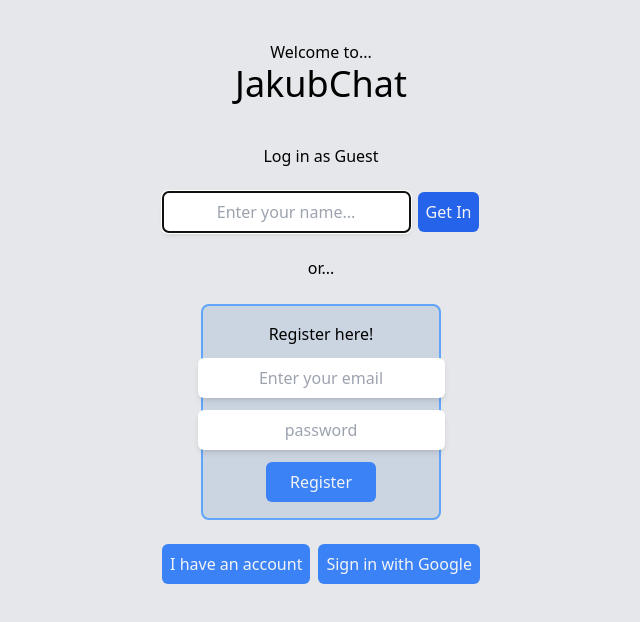
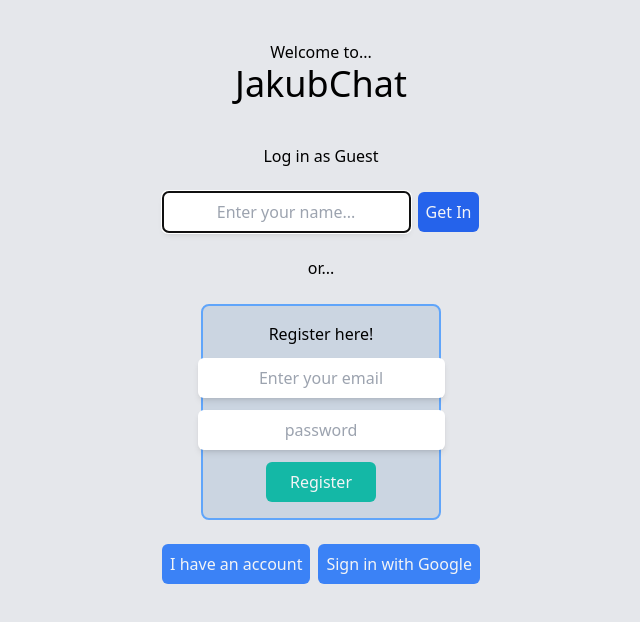
Before and after one commit to pecet3/amber-chat, a React (Vite) app: page / in a window 1280 px wide. Shown: the top 622 px of the page, without its empty margins (319-959 px from the left). Built offline with nearby package versions, Linux system fonts and the light colour scheme; no server answers; what prettier-plugin-tailwindcss would draw is missing.

Commit message:
implemented hook

```diff
--- a/src/components/Auth/Register.tsx
+++ b/src/components/Auth/Register.tsx
@@ -7,6 +7,7 @@ import {
 } from "firebase/auth";
 import Cookies from "universal-cookie";
 import Context, { TContext } from "../../ChatContext";
+import { useGetAvatar } from "../useGetAvatar";
 const cookies = new Cookies();
 
 export const Register: React.FC = () => {
@@ -17,6 +18,7 @@ export const Register: React.FC = () => {
   });
   const { setIsAuth, user, setUser } = React.useContext(Context) as TContext;
   const [isClicked, setIsClicked] = React.useState(false);
+  const { avatar, getAvatar } = useGetAvatar();
 
   const registerOnChange = (e: React.ChangeEvent<HTMLInputElement>): void => {
     setRegisterInput({
@@ -44,6 +46,7 @@ export const Register: React.FC = () => {
     try {
       updateProfile(auth.currentUser as User, {
         displayName: registerInput.name,
+        photoURL: avatar.message,
       });
       setIsAuth(true);
     } catch (err: any) {
@@ -62,10 +65,11 @@ export const Register: React.FC = () => {
               registerInput.email.length < 6 ||
               registerInput.password.length < 6
             )
-              return;
+              return alert("Password and email must be at least 6 characters");
 
             setIsClicked(true);
             register();
+            getAvatar();
           }}
         >
           <legend>Register here!</legend>
@@ -86,7 +90,7 @@ export const Register: React.FC = () => {
             onChange={registerOnChange}
           />
 
-          <button className="submitButton px-6">Register</button>
+          <button className="submitButton bg-teal-500 px-6">Register</button>
         </form>
       ) : (
         <form
```
